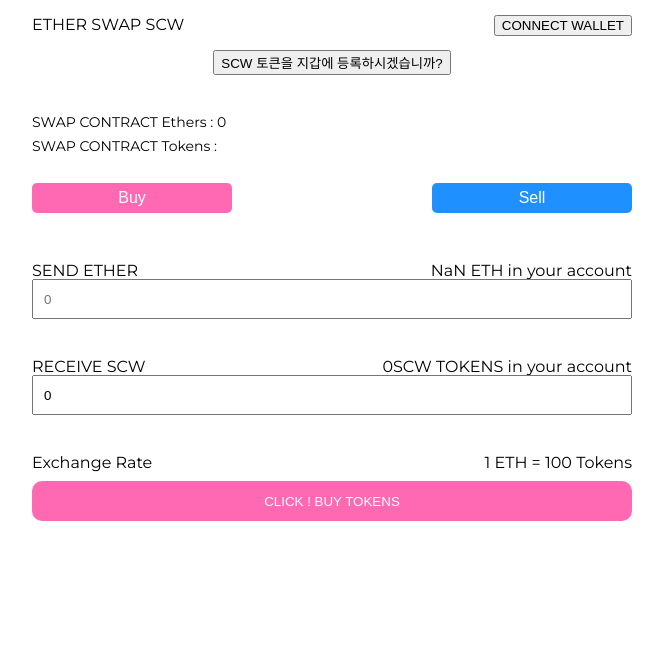
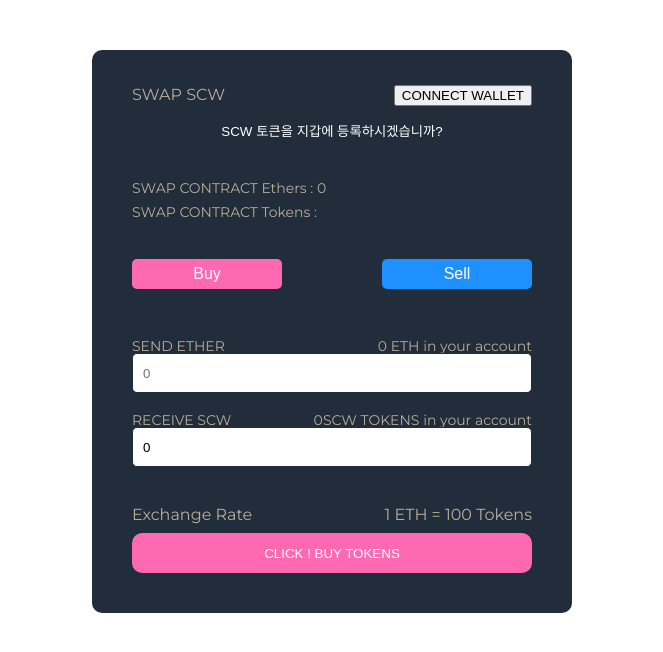
Before and after one commit to zizimoos/ether-swap, a React (Create React App) app: page / in a window 1280 px wide. Shown: the top 652 px of the page, without its empty margins (308-971 px from the left). Built offline with nearby package versions, Linux system fonts and the light colour scheme.

Commit message:
color & loading process

```diff
--- a/src/components/BuyForm.js
+++ b/src/components/BuyForm.js
@@ -1,29 +1,33 @@
 import React, { useEffect, useState } from "react";
-import styled from "styled-components";
+import styled, { keyframes } from "styled-components";
 
 const Container = styled.div`
-  width: 600px;
+  width: 400px;
   margin: 0 auto;
-  margin-top: 20px;
+  margin-top: 0px;
   display: flex;
   flex-direction: column;
   justify-content: flex-start;
   align-items: center;
+  color: ${(props) => props.theme.colors.secondary};
 `;
 const WrapInfoBox = styled.div`
-  width: 600px;
-  margin-bottom: 40px;
+  width: 400px;
+  margin-bottom: 20px;
   flex-direction: column;
   justify-content: center;
   align-items: center;
+  font-size: 14px;
   input {
-    width: 600px;
+    width: 400px;
     height: 40px;
     padding-left: 10px;
+    border-radius: 5px;
+    border: 1px solid ${(props) => props.theme.colors.primary};
   }
 `;
 const InOutBox = styled.div`
-  width: 600px;
+  width: 400px;
   margin: 0 auto;
   display: flex;
   flex-direction: row;
@@ -31,8 +35,9 @@ const InOutBox = styled.div`
   align-items: center;
 `;
 const RateInfoBox = styled.div`
-  width: 600px;
+  width: 400px;
   margin: 0 auto;
+  margin-top: 20px;
   margin-bottom: 10px;
   display: flex;
   flex-direction: row;
@@ -40,18 +45,32 @@ const RateInfoBox = styled.div`
   align-items: center;
 `;
 const ButtonBox = styled.div`
-  width: 600px;
+  width: 400px;
   margin: 0 auto;
   justify-content: flex-start;
   align-items: center;
-  button {
-    width: 600px;
-    height: 40px;
-    border-radius: 10px;
-    border: none;
+`;
+const BuyButton = styled.button`
+  width: 400px;
+  height: 40px;
+  border-radius: 10px;
+  border: none;
+  color: white;
+  background-color: hotpink;
+  cursor: pointer;
+`;
+const LoadingAnimation = keyframes`
+  from {
     color: white;
-    background-color: hotpink;
   }
+
+  to {
+    color: blue;
+  }
+`;
+const LoadingSection = styled.div`
+  margin-bottom: 20px;
+  animation: ${LoadingAnimation} 1s linear infinite;
 `;
 
 function BuyForm({
@@ -61,38 +80,45 @@ function BuyForm({
   userAccount,
   web3,
   walletHandler,
+  loadBlockchainData,
 }) {
   const [inputValue, setInputValue] = useState(0);
-  const [nuUserEthBalance, setNuUserEthBalance] = useState("0");
+  // const [nuUserEthBalance, setNuUserEthBalance] = useState("0");
   // eslint-disable-next-line
   const [Loading, setLoading] = useState(false);
 
-  const buyTokens = (etherAmount) => {
-    setLoading(true);
-    swapApi.methods
+  const buyTokens = async (etherAmount) => {
+    await swapApi.methods
       .buyTokens()
       .send({
         value: etherAmount,
         from: userAccount,
       })
-      .on("transactionHash", (hash) => setLoading(false));
-    walletHandler();
+      .on("transactionHash", (hash) => {})
+      .then(() => {
+        setLoading(false);
+        loadBlockchainData();
+      });
   };
 
   useEffect(() => {
-    let uEthBalance = Number(userEthBalance);
-    setNuUserEthBalance(uEthBalance);
-  }, [userEthBalance, web3]);
+    // let uEthBalance = Number(userEthBalance);
+    // setNuUserEthBalance(uEthBalance);
+    // eslint-disable-next-line
+  }, [userEthBalance, web3, userTokenBalance]);
 
   return (
     <>
+      <LoadingSection>{Loading ? "LOADING..." : null}</LoadingSection>
       <Container>
         <WrapInfoBox>
           <InOutBox>
             <div>SEND ETHER</div>
             <div>
-              {Math.floor(nuUserEthBalance * 100000) / 100000} ETH in your
-              account
+              {userEthBalance
+                ? Math.floor(userEthBalance * 100000) / 100000
+                : 0}{" "}
+              ETH in your account
             </div>
           </InOutBox>
           <input
@@ -117,18 +143,17 @@ function BuyForm({
           <div>1 ETH = 100 Tokens</div>
         </RateInfoBox>
         <ButtonBox>
-          <button
+          <BuyButton
             onClick={(e) => {
-              console.log("purchaing...");
               let etherAmount;
               etherAmount = String(inputValue);
               etherAmount = web3.utils.toWei(etherAmount, "ether");
-              console.log(etherAmount);
               buyTokens(etherAmount);
+              setLoading(true);
             }}
           >
             CLICK ! BUY TOKENS
-          </button>
+          </BuyButton>
         </ButtonBox>
       </Container>
     </>
--- a/src/components/InfoSection.js
+++ b/src/components/InfoSection.js
@@ -2,17 +2,18 @@ import React, { useEffect } from "react";
 import styled from "styled-components";
 
 const Container = styled.div`
-  width: 600px;
+  width: 400px;
   margin: 0 auto;
   margin-top: 20px;
   display: flex;
   flex-direction: column;
   justify-content: flex-start;
   align-items: center;
+  color: ${(props) => props.theme.colors.secondary};
 `;
 const SectionInfo = styled.div`
-  width: 600px;
-  margin-bottom: 20px;
+  width: 400px;
+  margin-bottom: 30px;
   display: flex;
   flex-direction: column;
   justify-content: flex-start;
--- a/src/components/NaviBar.js
+++ b/src/components/NaviBar.js
@@ -3,12 +3,13 @@ import Identicon from "react-identicons";
 import styled from "styled-components";
 
 const Container = styled.div`
-  width: 600px;
+  width: 400px;
   margin: 0 auto;
   display: flex;
   flex-direction: column;
   justify-content: flex-start;
   align-items: center;
+  color: ${(props) => props.theme.colors.secondary};
 `;
 const SectionNavi = styled(Container)`
   height: 50px;
@@ -30,10 +31,10 @@ function NaviBar({ showAccount, walletHandler, userAccount }) {
   return (
     <Container>
       <SectionNavi>
-        <div>ETHER SWAP SCW </div>
+        <div> SWAP SCW </div>
         {showAccount ? (
           <div>
-            <span>{userAccount}</span>
+            <span style={{ marginRight: "10px" }}>{String(userAccount)}</span>
             <Identicon
               string={`${userAccount}+randomness+0-`}
               size="25"
--- a/src/components/SellForm.js
+++ b/src/components/SellForm.js
@@ -1,61 +1,76 @@
 import React, { useEffect, useState } from "react";
-import styled from "styled-components";
+import styled, { keyframes } from "styled-components";
 
 const Container = styled.div`
-  width: 600px;
+  width: 400px;
   margin: 0 auto;
-  margin-top: 20px;
+  margin-top: 0px;
   display: flex;
   flex-direction: column;
   justify-content: flex-start;
   align-items: center;
+  color: ${(props) => props.theme.colors.secondary};
 `;
-
 const WrapInfoBox = styled.div`
-  width: 600px;
-  margin-bottom: 40px;
+  width: 400px;
+  margin-bottom: 20px;
   flex-direction: column;
   justify-content: center;
   align-items: center;
+  font-size: 14px;
   input {
-    width: 600px;
+    width: 400px;
     height: 40px;
     padding-left: 10px;
+    border-radius: 5px;
+    border: 1px solid ${(props) => props.theme.colors.primary};
   }
 `;
-
 const InOutBox = styled.div`
-  width: 600px;
+  width: 400px;
   margin: 0 auto;
   display: flex;
   flex-direction: row;
   justify-content: space-between;
   align-items: center;
 `;
-
 const RateInfoBox = styled.div`
-  width: 600px;
+  width: 400px;
   margin: 0 auto;
+  margin-top: 20px;
   margin-bottom: 10px;
   display: flex;
   flex-direction: row;
   justify-content: space-between;
   align-items: center;
 `;
-
 const ButtonBox = styled.div`
-  width: 600px;
+  width: 400px;
   margin: 0 auto;
   justify-content: flex-start;
   align-items: center;
-  button {
-    width: 600px;
-    height: 40px;
-    border-radius: 10px;
-    border: none;
+`;
+const SellButton = styled.button`
+  width: 400px;
+  height: 40px;
+  border-radius: 10px;
+  border: none;
+  color: white;
+  background-color: dodgerblue;
+  cursor: pointer;
+`;
+const LoadingAnimation = keyframes`
+  from {
     color: white;
-    background-color: dodgerblue;
   }
+
+  to {
+    color: blue;
+  }
+`;
+const LoadingSection = styled.div`
+  margin-bottom: 20px;
+  animation: ${LoadingAnimation} 1s linear infinite;
 `;
 
 function SellForm({
@@ -66,25 +81,29 @@ function SellForm({
   userEthBalance,
   userAccount,
   walletHandler,
+  loadBlockchainData,
 }) {
   const [inputValue, setInputValue] = useState(0);
   // eslint-disable-next-line
   const [Loading, setLoading] = useState(false);
-  const sellTokens = (tokenAmount) => {
-    setLoading(true);
-    tokenApi.methods
+  const sellTokens = async (tokenAmount) => {
+    await tokenApi.methods
       .approve("0x41b580aFF14203b5fB441AB0092923393E4bE6f8", tokenAmount)
       .send({ from: userAccount });
     swapApi.methods
       .sellTokens(tokenAmount)
       .send({ from: userAccount })
-      .on("transactionHash", (hash) => setLoading(false));
-    walletHandler();
+      .on("transactionHash", (hash) => {})
+      .then(() => {
+        loadBlockchainData();
+        setLoading(false);
+      });
   };
   useEffect(() => {}, [tokenApi]);
 
   return (
     <>
+      <LoadingSection>{Loading ? "LOADING..." : null}</LoadingSection>
       <Container>
         <WrapInfoBox>
           <InOutBox>
@@ -104,7 +123,10 @@ function SellForm({
           <InOutBox>
             <div>RECEIVE ETHER</div>
             <div>
-              {Math.floor(userEthBalance * 100000) / 100000} ETH in your account
+              {userEthBalance
+                ? Math.floor(userEthBalance * 100000) / 100000
+                : 0}
+              ETH in your account
             </div>
           </InOutBox>
           <input placeholder="0" value={inputValue / 100} readOnly></input>
@@ -114,18 +136,17 @@ function SellForm({
           <div>100 Tokens = 1 ETH</div>
         </RateInfoBox>
         <ButtonBox>
-          <button
+          <SellButton
             onClick={(e) => {
-              console.log("purchaing...");
               let tokenAmount;
               tokenAmount = String(inputValue);
               tokenAmount = web3.utils.toWei(tokenAmount, "ether");
-              console.log(tokenAmount);
               sellTokens(tokenAmount);
+              setLoading(true);
             }}
           >
             CLICK ! SELL TOKENS
-          </button>
+          </SellButton>
         </ButtonBox>
       </Container>
     </>
--- a/src/components/SwapSection.js
+++ b/src/components/SwapSection.js
@@ -6,7 +6,7 @@ import BuyForm from "./BuyForm";
 import SellForm from "./SellForm";
 
 const Container = styled.div`
-  width: 600px;
+  width: 400px;
   margin: 0 auto;
   margin-top: 20px;
   display: flex;
@@ -16,7 +16,7 @@ const Container = styled.div`
 `;
 
 const BuySellBox = styled.div`
-  width: 600px;
+  width: 400px;
   margin: 0 auto;
   margin-bottom: 20px;
   display: flex;
@@ -25,7 +25,7 @@ const BuySellBox = styled.div`
   align-items: center;
 `;
 const ExchangeButton = styled.button`
-  width: 200px;
+  width: 150px;
   height: 30px;
   border-radius: 5px;
   border: none;
@@ -95,13 +95,19 @@ function SwapSection({
       <Section>
         <BuySellBox>
           <ExchangeButton
-            onClick={() => setSellForm(false)}
+            onClick={() => {
+              setSellForm(false);
+              loadBlockchainData();
+            }}
             backgroundColor={"hotpink"}
           >
             Buy
           </ExchangeButton>
           <ExchangeButton
-            onClick={() => setSellForm(true)}
+            onClick={() => {
+              setSellForm(true);
+              loadBlockchainData();
+            }}
             backgroundColor={"dodgerblue"}
           >
             Sell
@@ -117,6 +123,7 @@ function SwapSection({
           userTokenBalance={userTokenBalance}
           userEthBalance={userEthBalance}
           walletHandler={walletHandler}
+          loadBlockchainData={loadBlockchainData}
         ></SellForm>
       ) : (
         <BuyForm
@@ -126,6 +133,7 @@ function SwapSection({
           userTokenBalance={userTokenBalance}
           userEthBalance={userEthBalance}
           walletHandler={walletHandler}
+          loadBlockchainData={loadBlockchainData}
         ></BuyForm>
       )}
       <Section>{message}</Section>
--- a/src/scens/Home.js
+++ b/src/scens/Home.js
@@ -9,15 +9,25 @@ import SwapSection from "../components/SwapSection";
 import NaviBar from "../components/NaviBar";
 
 const Container = styled.div`
-  width: 600px;
+  width: 480px;
   margin: 0 auto;
+  margin-top: 50px;
+  padding: 20px;
   display: flex;
   flex-direction: column;
   justify-content: flex-start;
   align-items: center;
-  button {
-    align-items: flex-end;
-  }
+  border-radius: 10px;
+
+  background-color: ${(props) => props.theme.colors.primary};
+`;
+const Button = styled.button`
+  align-items: flex-end;
+  border: 0px;
+  color: white;
+  background-color: transparent;
+  cursor: pointer;
+  /* background-color: ${(props) => props.theme.colors.secondary}; */
 `;
 const Section = styled.div`
   margin-bottom: 10px;
@@ -112,9 +122,9 @@ function Home(props) {
         userAccount={userAccount}
       ></NaviBar>
       {wasAdded ? null : (
-        <button onClick={WatchAsset}>
+        <Button onClick={WatchAsset}>
           SCW 토큰을 지갑에 등록하시겠습니까?
-        </button>
+        </Button>
       )}
       <SwapSection
         web3={web3}
--- a/src/theme.js
+++ b/src/theme.js
@@ -14,8 +14,19 @@ export const LightTheme = {
     mainBackgroundColor: "white",
     mainTextColor: "black",
     subTextColor: "white",
-    secondary: "lightCyan",
     boxLineColor: "lightGrey",
     boxHoverColor: "teal",
+    primary: "#212d3b",
+    secondary: "#baad98",
+    fawn: "#6e5333",
+    bitter: "#7b7e75",
+    palliser: "#9b743d",
+    hai: "#8396a7",
+    bayoux: "#48617c",
+    blossom: "#a04542",
+    abbey: "#4e575b",
+    blue: "#89adc9",
+    background: "#fff",
+    text: "#000",
   },
 };
```
Also changed, not shown: src/theme (1).js (added, +74 -0 lines).
